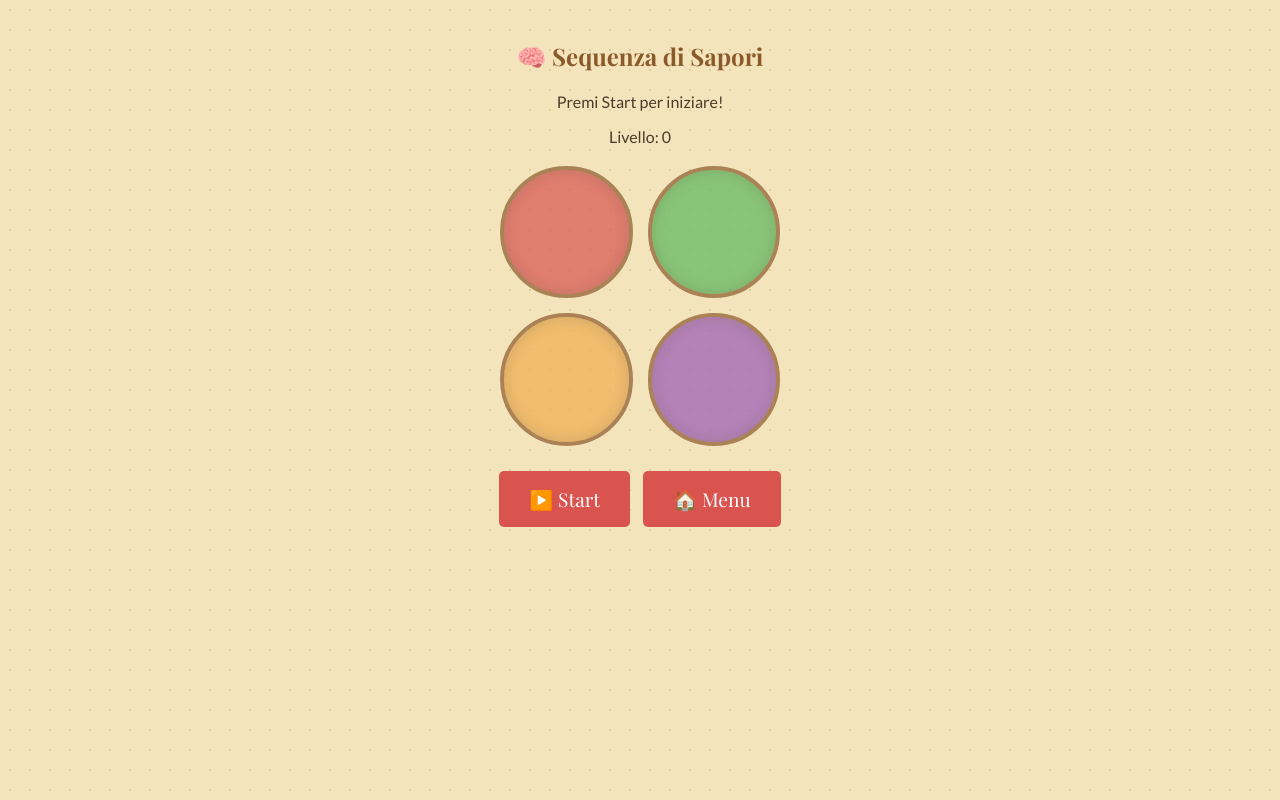
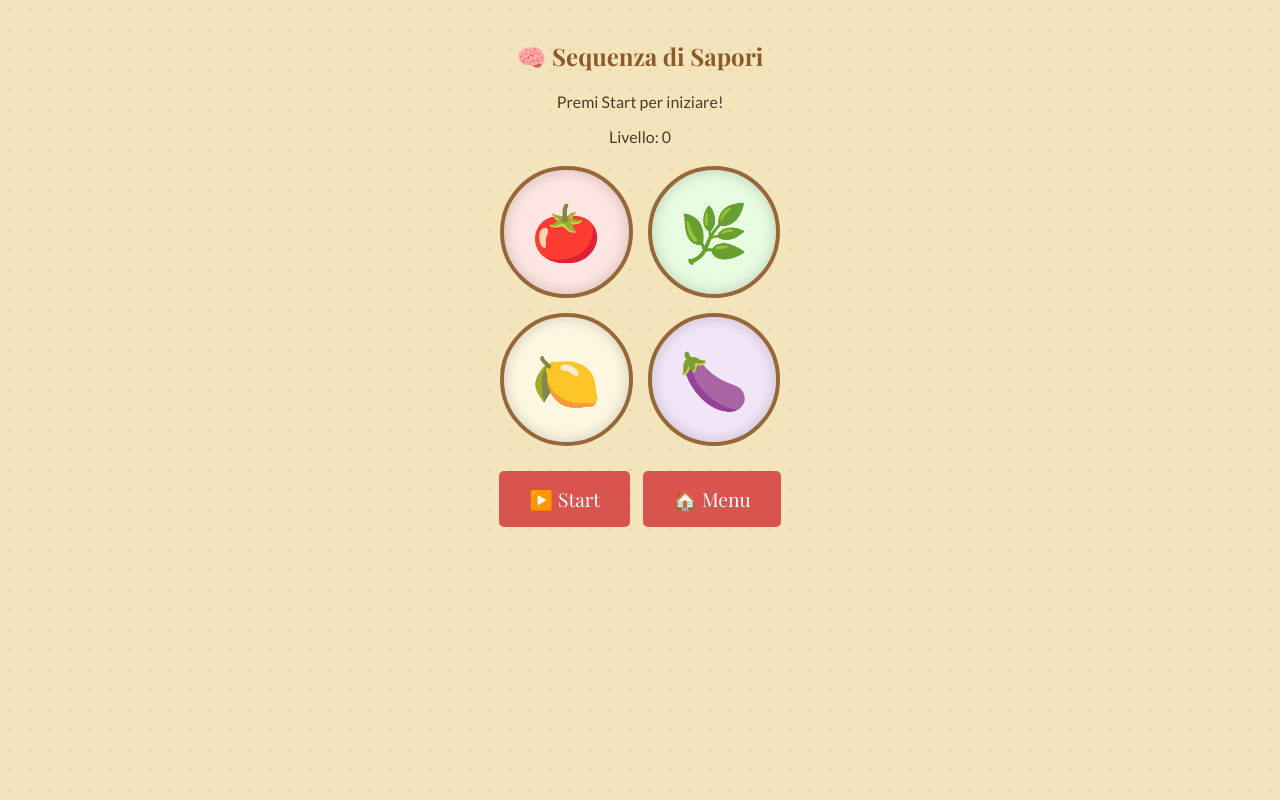
Before and after one commit to maufrastudio-ship-it/trattoria-giochi, a plain HTML site: page simon.html in a window 1280 px wide. Drawn offline with nearby package versions, Linux system fonts and the light colour scheme; a web font is replaced by a local one.

Commit message:
Add files via upload

```diff
--- a/simon.html
+++ b/simon.html
@@ -7,18 +7,27 @@
     <link rel="stylesheet" href="style.css">
 </head>
 <body>
-    <div id="page-loader" class="loader-overlay"><div class="loader-emoji">🧠</div><p class="loader-text">La Nonna sta preparando...</p></div>
-    <script>window.addEventListener('load', () => setTimeout(() => document.getElementById('page-loader').classList.add('hidden'), 900));</script>
+    <!-- LOADER -->
+    <div id="page-loader" class="loader-overlay">
+        <div class="loader-emoji">🧠</div>
+        <p class="loader-text">La Nonna sta preparando...</p>
+    </div>
+    <script>
+        window.addEventListener('load', () => {
+            setTimeout(() => document.getElementById('page-loader').classList.add('hidden'), 900);
+        });
+    </script>
 
     <h2>🧠 Sequenza di Sapori</h2>
     <p id="simon-status">Premi Start per iniziare!</p>
     <p id="simon-score">Livello: 0</p>
 
+    <!-- PULSANTI CON INGREDIENTI -->
     <div class="simon-board">
-        <div class="simon-btn" data-color="red"></div>
-        <div class="simon-btn" data-color="green"></div>
-        <div class="simon-btn" data-color="yellow"></div>
-        <div class="simon-btn" data-color="purple"></div>
+        <div class="simon-btn" data-color="red">🍅</div>
+        <div class="simon-btn" data-color="green">🌿</div>
+        <div class="simon-btn" data-color="yellow">🍋</div>
+        <div class="simon-btn" data-color="purple">🍆</div>
     </div>
 
     <button class="btn-start" id="startBtn">▶️ Start</button>
--- a/style.css
+++ b/style.css
@@ -213,6 +213,9 @@ h1, h2 {
 }
 .word-item.found { text-decoration: line-through; opacity: 0.5; background: #55efc4; }
 
+/* ========================================
+   SEQUENZA DI SAPORI (SIMON) - INGREDIENTI
+   ======================================== */
 .simon-board {
     display: grid;
     grid-template-columns: 1fr 1fr;
@@ -220,20 +223,45 @@ h1, h2 {
     max-width: 280px;
     margin: 20px auto;
 }
+
 .simon-btn {
     aspect-ratio: 1;
     border-radius: 50%;
     border: 4px solid var(--wood-color);
     cursor: pointer;
     transition: all 0.15s;
-    opacity: 0.7;
+    opacity: 0.9;
     box-shadow: inset 0 0 15px rgba(0,0,0,0.2);
+
+    /* Stile per le emoji ingredienti */
+    font-size: 3.5rem;
+    display: flex;
+    align-items: center;
+    justify-content: center;
+    user-select: none;
+    background-color: white;
+    line-height: 1;
 }
-.simon-btn:active, .simon-btn.active { opacity: 1; transform: scale(0.95); box-shadow: inset 0 0 5px rgba(0,0,0,0.5); }
-.simon-btn[data-color="red"] { background: #d9534f; }
-.simon-btn[data-color="green"] { background: #5cb85c; }
-.simon-btn[data-color="yellow"] { background: #f0ad4e; }
-.simon-btn[data-color="purple"] { background: #9b59b6; }
+
+/* Colori di sfondo leggeri per i pulsanti */
+.simon-btn[data-color="red"] { background: #ffe6e6; }
+.simon-btn[data-color="green"] { background: #e6ffe6; }
+.simon-btn[data-color="yellow"] { background: #fff9e6; }
+.simon-btn[data-color="purple"] { background: #f2e6ff; }
+
+/* Effetto quando si illuminano */
+.simon-btn:active, .simon-btn.active {
+    opacity: 1;
+    transform: scale(0.95);
+    box-shadow: inset 0 0 5px rgba(0,0,0,0.5);
+    filter: brightness(0.9);
+}
+
+/* Colori pieni quando attivi per feedback visivo */
+.simon-btn.active[data-color="red"] { background: #d9534f; }
+.simon-btn.active[data-color="green"] { background: #5cb85c; }
+.simon-btn.active[data-color="yellow"] { background: #f0ad4e; }
+.simon-btn.active[data-color="purple"] { background: #9b59b6; }
 
 .level-ui {
     display: flex;
```
